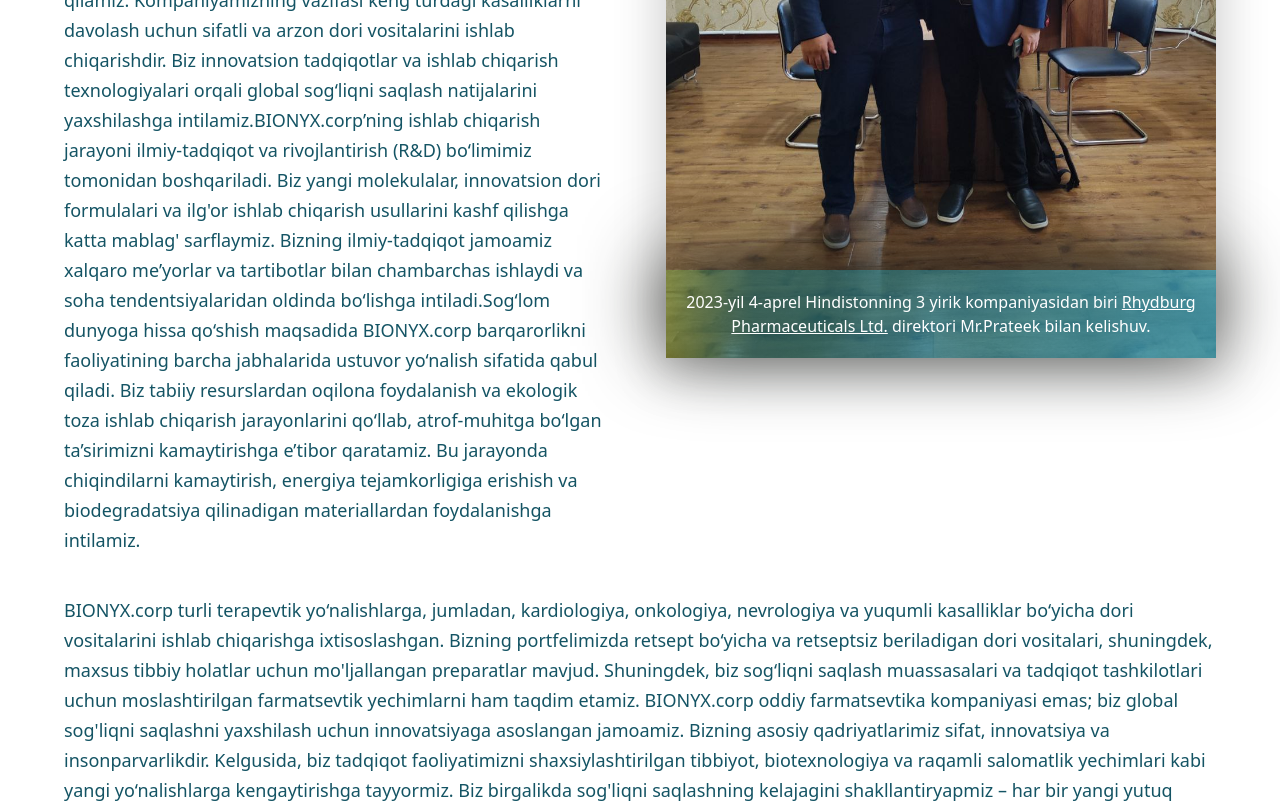
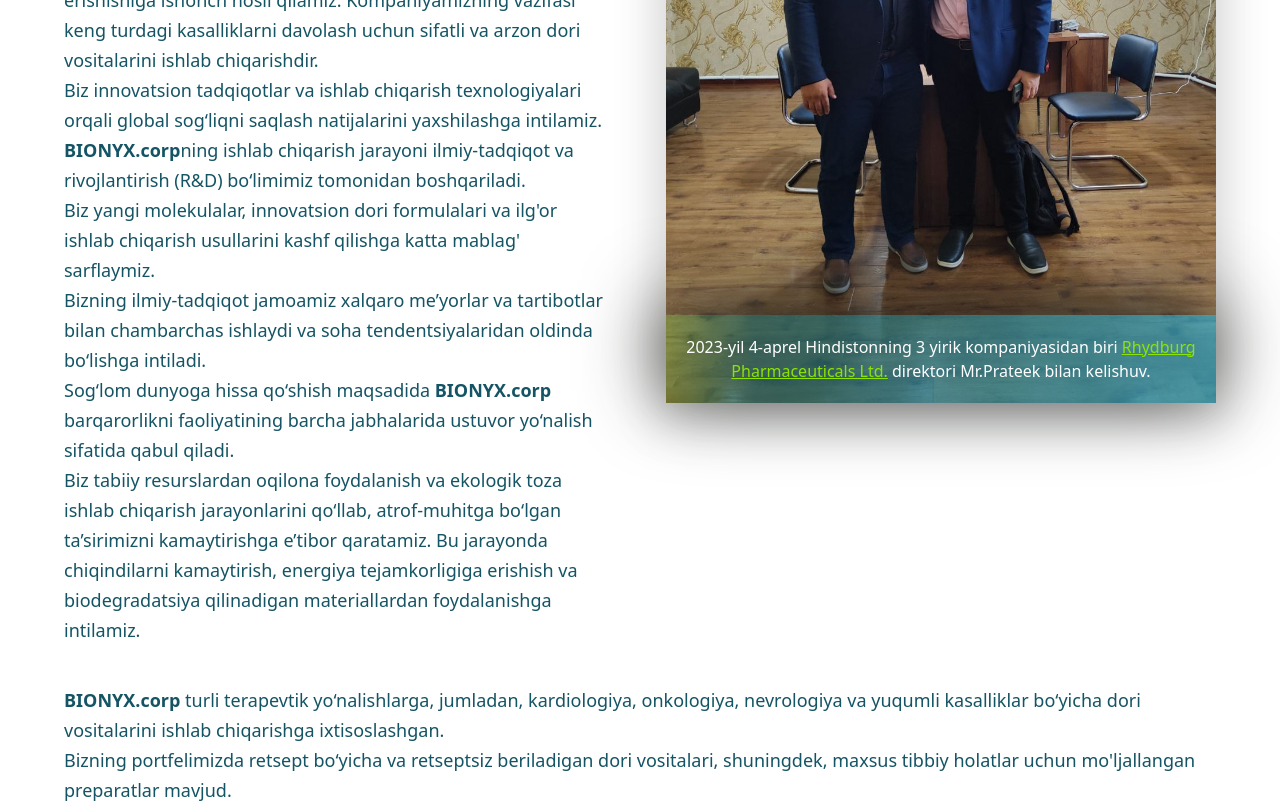
Before and after one commit to shakhrukhturayev/bionyx, a React (Create React App) app: page / in a window 1280 px wide. Shown: the part 5520-6323 px from the top of the page. Built offline with nearby package versions, Linux system fonts and the light colour scheme.

Commit message:
fix about section

```diff
--- a/src/components/about.jsx
+++ b/src/components/about.jsx
@@ -12,28 +12,28 @@ const About = () => {
           </h1>
           <p className="max-w-[90%] sm:text-[18px] text-[16px] sm:leading-[30px] leading-[20px] font-[500] text-darkGreen sm:mb-0 mb-5">
             {/* first part text */}
-            Biz kimmiz? <br /> BIONYX.corp sifat, halollik va insonparvarlik
+            Biz kimmiz? <br />  <span className="font-extrabold">BIONYX.corp</span> sifat, halollik va insonparvarlik
             prinsiplari asosida faoliyat yuritadi. Bizning jamoamiz tajribali
             mutaxasislar, tadqiqotchilar va sog'liqni saqlash mutaxassislaridan
             tashkil topgan bo‘lib, ularning barchasi samarali dori vositalarini
-            yaratishga bag'ishlangan. Biz har doim bemorlarning ehtiyojlarini
+            yaratishga bag'ishlangan. <br /> Biz har doim bemorlarning ehtiyojlarini
             birinchi o‘ringa qo‘yib, xavfsizlik, sifat va samaradorlikning eng
             yuqori standartlariga mos keladigan dori vositalarini ishlab
-            chiqamiz. Zamonaviy texnologiyalardan foydalanib, qat'iy sifat
+            chiqamiz. <br /> Zamonaviy texnologiyalardan foydalanib, qat'iy sifat
             nazorati bilan birga, mahsulotlarimizni belgilangan davolash
             natijalariga erishishiga ishonch hosil qilamiz. Kompaniyamizning
             vazifasi keng turdagi kasalliklarni davolash uchun sifatli va arzon
-            dori vositalarini ishlab chiqarishdir. Biz innovatsion tadqiqotlar
+            dori vositalarini ishlab chiqarishdir. <br /> Biz innovatsion tadqiqotlar
             va ishlab chiqarish texnologiyalari orqali global sog‘liqni saqlash
-            natijalarini yaxshilashga intilamiz.BIONYX.corp’ning ishlab
+            natijalarini yaxshilashga intilamiz. <br /> <span className="font-bold">BIONYX.corp</span>ning ishlab
             chiqarish jarayoni ilmiy-tadqiqot va rivojlantirish (R&D) bo‘limimiz
-            tomonidan boshqariladi. Biz yangi molekulalar, innovatsion dori
+            tomonidan boshqariladi. <br /> Biz yangi molekulalar, innovatsion dori
             formulalari va ilg'or ishlab chiqarish usullarini kashf qilishga
-            katta mablag' sarflaymiz. Bizning ilmiy-tadqiqot jamoamiz xalqaro
+            katta mablag' sarflaymiz. <br /> Bizning ilmiy-tadqiqot jamoamiz xalqaro
             me’yorlar va tartibotlar bilan chambarchas ishlaydi va soha
-            tendentsiyalaridan oldinda bo‘lishga intiladi.Sog‘lom dunyoga hissa
-            qo‘shish maqsadida BIONYX.corp barqarorlikni faoliyatining barcha
-            jabhalarida ustuvor yo‘nalish sifatida qabul qiladi. Biz tabiiy
+            tendentsiyalaridan oldinda bo‘lishga intiladi. <br /> Sog‘lom dunyoga hissa
+            qo‘shish maqsadida  <span className="font-extrabold">BIONYX.corp</span> barqarorlikni faoliyatining barcha
+            jabhalarida ustuvor yo‘nalish sifatida qabul qiladi. <br /> Biz tabiiy
             resurslardan oqilona foydalanish va ekologik toza ishlab chiqarish
             jarayonlarini qo‘llab, atrof-muhitga bo‘lgan ta’sirimizni
             kamaytirishga e’tibor qaratamiz. Bu jarayonda chiqindilarni
@@ -44,7 +44,7 @@ const About = () => {
         <div className="relative">
           <div className="absolute left-0 bottom-0 gradient-text boss">
             <p className="text-white p-5 text-center">
-             2023-yil 4-aprel Hindistonning 3 yirik kompaniyasidan biri <a href="https://www.indiamart.com/rhydburg-pharmaceuticals-limited/aboutus.html" className="underline hover:text-lightGreen duration-500 ease-in-out">Rhydburg Pharmaceuticals Ltd.</a>  direktori Mr.Prateek bilan kelishuv.
+             2023-yil 4-aprel Hindistonning 3 yirik kompaniyasidan biri <a href="https://www.indiamart.com/rhydburg-pharmaceuticals-limited/aboutus.html" className="underline text-lightGreen  hover:text-white duration-500 ease-in-out">Rhydburg Pharmaceuticals Ltd.</a>  direktori Mr.Prateek bilan kelishuv.
             </p>
           </div>
           <img
@@ -56,19 +56,19 @@ const About = () => {
         {/* second part text*/}
       </div>
       <p className="py-10 sm:text-[18px] text-[16px] sm:leading-[30px] leading-[20px] font-[500] text-darkGreen">
-        BIONYX.corp turli terapevtik yo‘nalishlarga, jumladan, kardiologiya,
+        <span className="font-extrabold">BIONYX.corp</span> turli terapevtik yo‘nalishlarga, jumladan, kardiologiya,
         onkologiya, nevrologiya va yuqumli kasalliklar bo‘yicha dori
-        vositalarini ishlab chiqarishga ixtisoslashgan. Bizning portfelimizda
+        vositalarini ishlab chiqarishga ixtisoslashgan. <br /> Bizning portfelimizda
         retsept bo‘yicha va retseptsiz beriladigan dori vositalari, shuningdek,
-        maxsus tibbiy holatlar uchun mo'ljallangan preparatlar mavjud.
+        maxsus tibbiy holatlar uchun mo'ljallangan preparatlar mavjud. <br />
         Shuningdek, biz sog‘liqni saqlash muassasalari va tadqiqot tashkilotlari
-        uchun moslashtirilgan farmatsevtik yechimlarni ham taqdim etamiz.
-        BIONYX.corp oddiy farmatsevtika kompaniyasi emas; biz global sog'liqni
-        saqlashni yaxshilash uchun innovatsiyaga asoslangan jamoamiz. Bizning
-        asosiy qadriyatlarimiz sifat, innovatsiya va insonparvarlikdir.
+        uchun moslashtirilgan farmatsevtik yechimlarni ham taqdim etamiz. <br />
+         <span className="font-extrabold">BIONYX.corp</span> oddiy farmatsevtika kompaniyasi emas; biz global sog'liqni
+        saqlashni yaxshilash uchun innovatsiyaga asoslangan jamoamiz. <br /> Bizning
+        asosiy qadriyatlarimiz sifat, innovatsiya va insonparvarlikdir. <br />
         Kelgusida, biz tadqiqot faoliyatimizni shaxsiylashtirilgan tibbiyot,
         biotexnologiya va raqamli salomatlik yechimlari kabi yangi
-        yo‘nalishlarga kengaytirishga tayyormiz. Biz birgalikda sog'liqni
+        yo‘nalishlarga kengaytirishga tayyormiz. <br /> Biz birgalikda sog'liqni
         saqlashning kelajagini shakllantiryapmiz – har bir yangi yutuq bilan.
       </p>
     </div>
--- a/src/components/delivery.jsx
+++ b/src/components/delivery.jsx
@@ -12,7 +12,7 @@ const Delivery = () => {
           Dorilarimizni  <a href="https://arzonapteka.uz/ru/search?medicine=79800&region=22397&view=list&filter=all" className="hover:underline duration-500 ease-in-out"><span className="text-[#f63f46]">Arzon</span> <span className="text-[#149f4f]"> Apteka</span></a> dasturidan yoki Shahar dorixonalaridan topishinggiz mumkin!
         </h1>
         <p className="text-2xl pt-10 text-darkGreen sm:leading-[50px] pb-10">
-          1-3 ish kunida mahsulotlar o'z egasiga yetkazilishi kafolatlanadi.
+           1-3 ish kunida mahsulotlar o'z egasiga yetkazilishi kafolatlanadi.
           <br />
           Mahsulotlar o'z egalariga ishonchli tarzda yetkazib beriladi!
         </p>
--- a/src/components/testimonals.jsx
+++ b/src/components/testimonals.jsx
@@ -21,7 +21,7 @@ const Testimonals = () => {
                   <img className="w-12 h-12 rounded-full" src="https://cdn-icons-png.flaticon.com/512/843/843293.png" alt="profile picture"/>
                   <div className="space-y-0.5 font-medium dark:text-darkGreen text-left">
                       <div>Lazizbek Fayzullayev</div>
-                      <div className="text-sm font-light text-gray-500 dark:text-gray-400">Deriktor & CEO</div>
+                      <div className="text-sm font-light text-gray-500 dark:text-gray-400">Deriktor & CEO </div>
                   </div>
               </figcaption>
           </figure>
@@ -47,7 +47,7 @@ const Testimonals = () => {
                   <p className="my-4">Ta'siri dastlabki kunlardan bilina boshlandi. Hozirda uyqularim normal va Ruhan xotirjamman"</p>
               </blockquote>
               <figcaption className="flex justify-center items-center space-x-3">
-                  <img className="w-12 h-12 rounded-full" src="https://cdn-icons-png.flaticon.com/512/843/843293.png" alt="profile picture"/>
+                  <img className="w-12 h-12 rounded-full" src="https://img.freepik.com/premium-vector/portrait-beautiful-doctor-woman-avatar-social-media-bright-vector-illustration_590570-4.jpg" alt="profile picture"/>
                   <div className="space-y-0.5 font-medium dark:text-darkGreen text-left">
                       <div>To'rayeva Guzal</div>
                       <div className="text-sm font-light text-gray-500 dark:text-gray-400">HR va Kadrlar buyicha mutaxasis</div>
```
